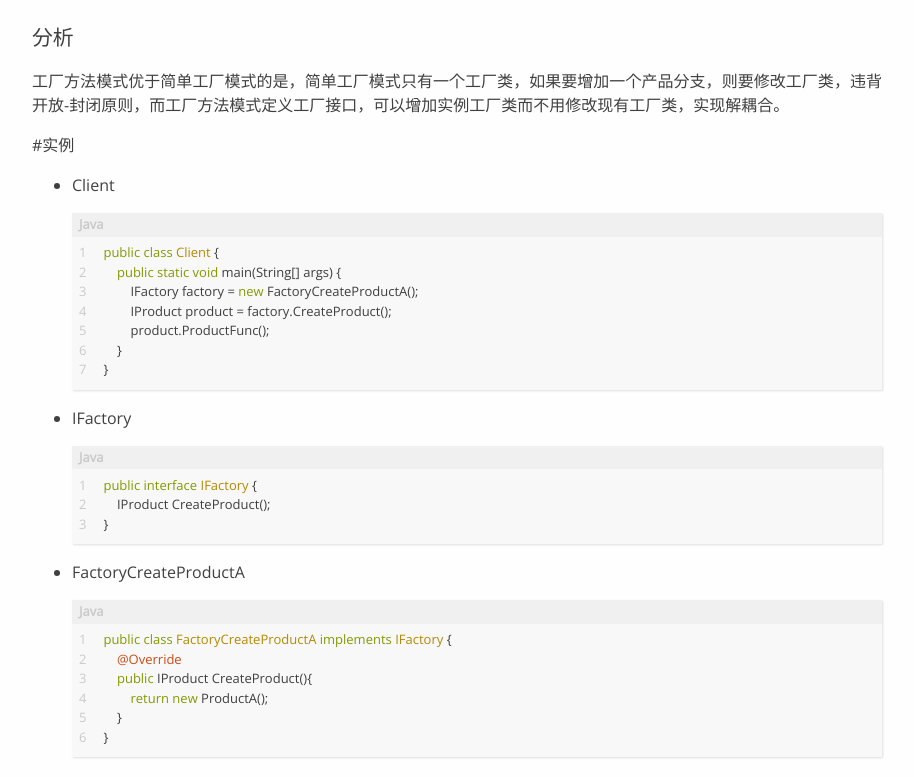
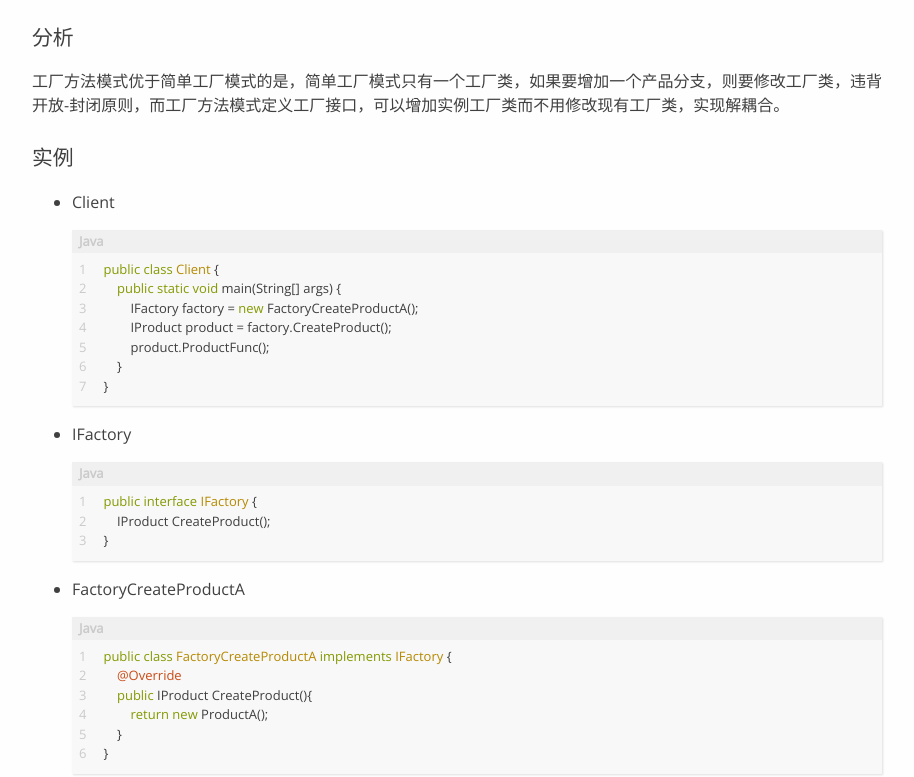
Before and after one commit to ystkk/ystkk.github.io, a plain HTML site: page 2018/12/19/设计模式-2-工厂方法模式/index.html in a window 1280 px wide. Shown: the part 883-1660 px from the top of the page, without its empty margins (183-1097 px from the left). Drawn offline with nearby package versions, Linux system fonts and the light colour scheme; a web font is replaced by a local one.

Commit message:
Site updated: 2018-12-19 21:23:40

```diff
--- a/2018/12/19/设计模式-2-工厂方法模式/index.html
+++ b/2018/12/19/设计模式-2-工厂方法模式/index.html
@@ -44,7 +44,7 @@
 <meta property="og:description" content="模式定义工厂方法模式(Factory Method), 定义一个用于创建对象的接口，让子类决定实例化某个类。 模式结构   角色 功能     Factory 抽象工厂角色 工厂接口，声明工厂类所用方法   ConcreteFactory 实例工厂角色 用来创建实例产品   Product 抽象产品角色 是所有实例产品的父类，描述所有实例对象所共有的接口   ConcreteProduct 实例产">
 <meta property="og:locale" content="default">
 <meta property="og:image" content="http://yoursite.com/2018/12/19/设计模式-2-工厂方法模式/1.jpeg">
-<meta property="og:updated_time" content="2018-12-19T12:22:26.406Z">
+<meta property="og:updated_time" content="2018-12-19T13:23:19.568Z">
 <meta name="twitter:card" content="summary">
 <meta name="twitter:title" content="设计模式(2) : 工厂方法模式">
 <meta name="twitter:description" content="模式定义工厂方法模式(Factory Method), 定义一个用于创建对象的接口，让子类决定实例化某个类。 模式结构   角色 功能     Factory 抽象工厂角色 工厂接口，声明工厂类所用方法   ConcreteFactory 实例工厂角色 用来创建实例产品   Product 抽象产品角色 是所有实例产品的父类，描述所有实例对象所共有的接口   ConcreteProduct 实例产">
@@ -160,8 +160,7 @@
 </tbody>
 </table>
 <h1 id="分析"><a href="#分析" class="headerlink" title="分析"></a>分析</h1><p>工厂方法模式优于简单工厂模式的是，简单工厂模式只有一个工厂类，如果要增加一个产品分支，则要修改工厂类，违背开放-封闭原则，而工厂方法模式定义工厂接口，可以增加实例工厂类而不用修改现有工厂类，实现解耦合。</p>
-<p>#实例</p>
-<ul>
+<h1 id="实例"><a href="#实例" class="headerlink" title="实例"></a>实例</h1><ul>
 <li><p>Client </p>
 <figure class="highlight java"><table><tr><td class="gutter"><pre><span class="line">1</span><br><span class="line">2</span><br><span class="line">3</span><br><span class="line">4</span><br><span class="line">5</span><br><span class="line">6</span><br><span class="line">7</span><br></pre></td><td class="code"><pre><span class="line"><span class="keyword">public</span> <span class="class"><span class="keyword">class</span> <span class="title">Client</span> </span>&#123;</span><br><span class="line">    <span class="function"><span class="keyword">public</span> <span class="keyword">static</span> <span class="keyword">void</span> <span class="title">main</span><span class="params">(String[] args)</span> </span>&#123;</span><br><span class="line">        IFactory factory = <span class="keyword">new</span> FactoryCreateProductA();</span><br><span class="line">        IProduct product = factory.CreateProduct();</span><br><span class="line">        product.ProductFunc();</span><br><span class="line">    &#125;</span><br><span class="line">&#125;</span><br></pre></td></tr></table></figure>
 </li>
```
